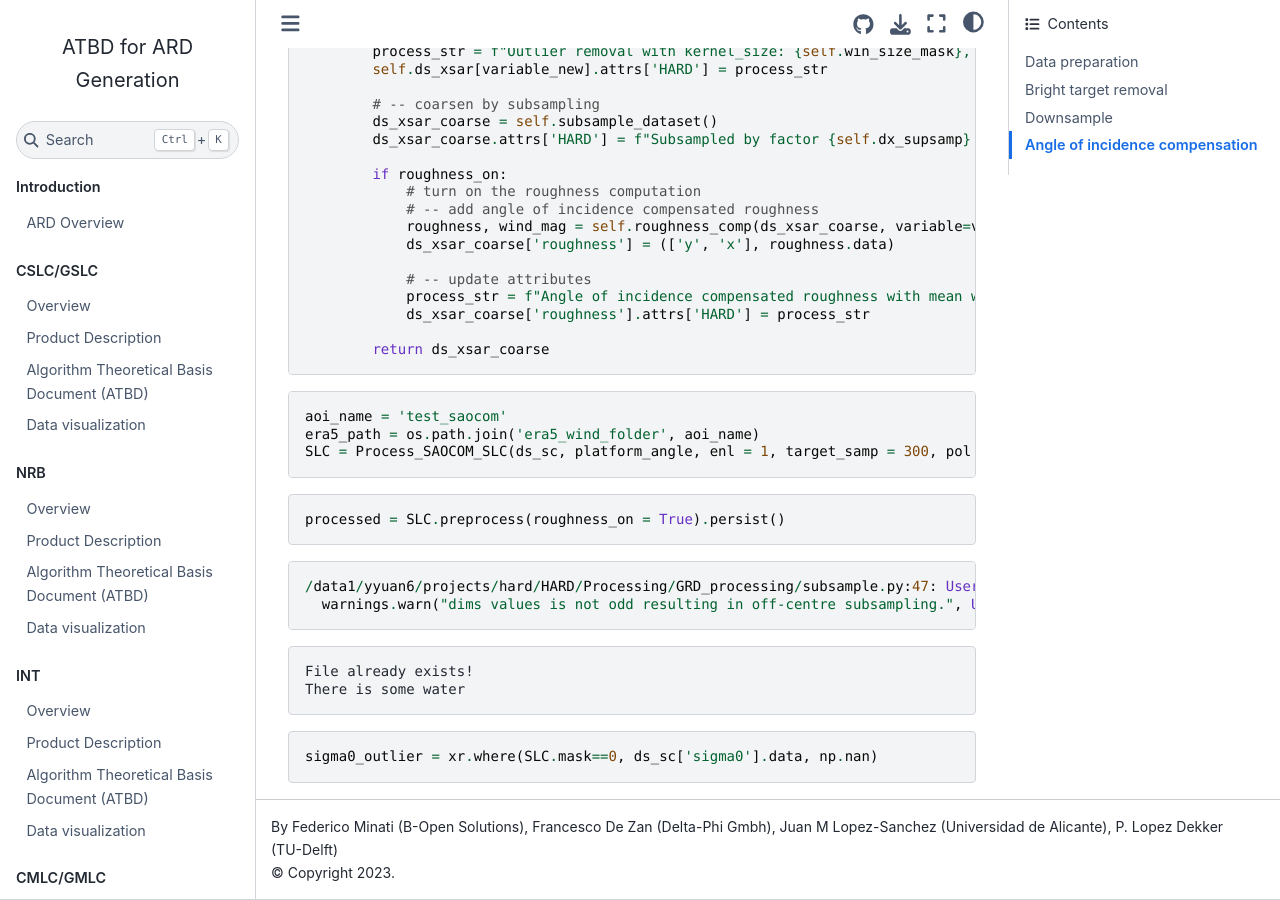
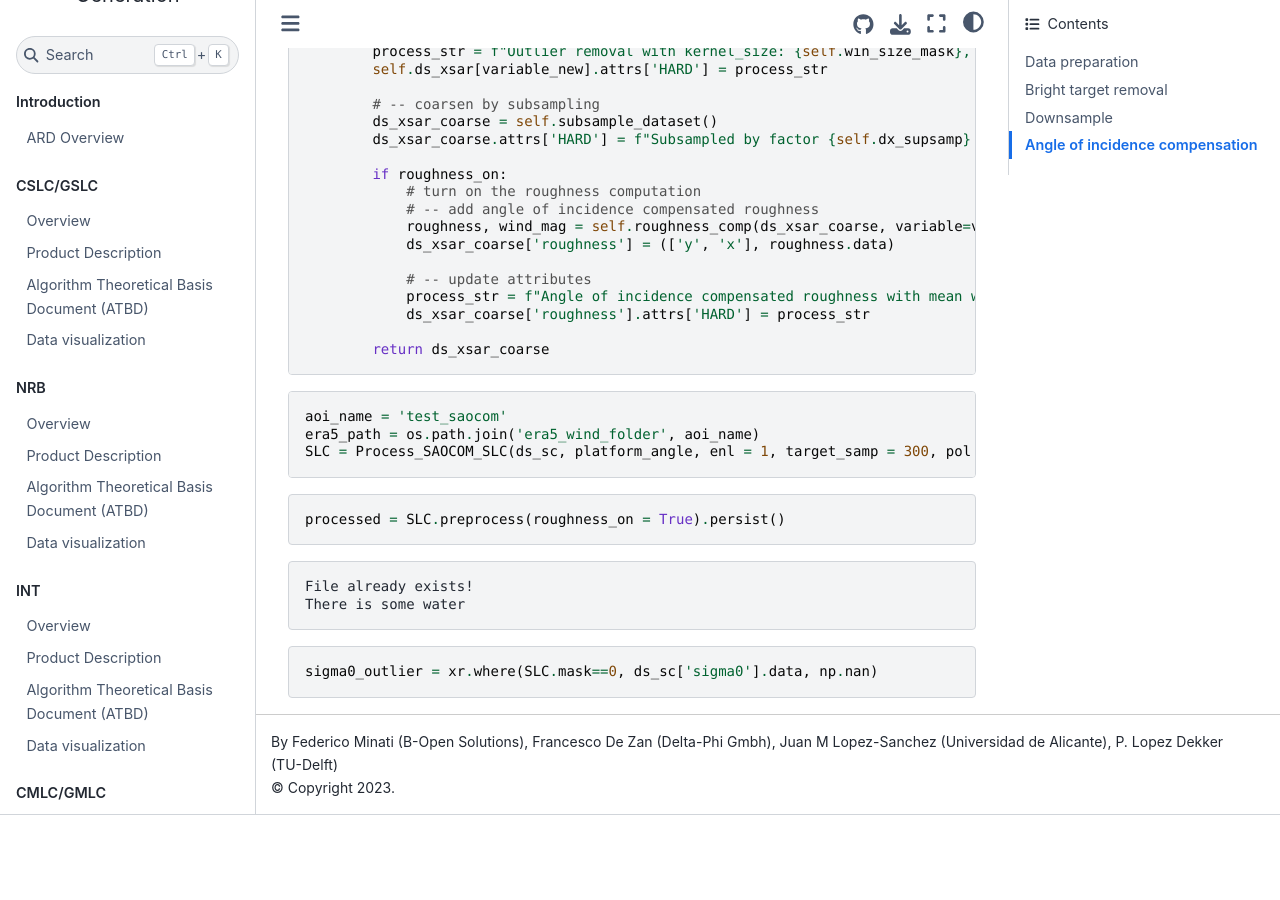
Before and after one commit to ROSE-L-ARD/cop-ard-atbd, a Jupyter Book: the page built from docs/atbd_book/orb/orb_atbd.rst, in a window 1280 px wide and 900 px high, scrolled down 5557 px. Built offline with Jupyter Book 1.0.4 settings and Sphinx 7.4.7 and the Sphinx Book theme 1.1.4, drawn with Linux system fonts in a browser that asks for light colours; after the commit the page ends 6372 px from its top, so only the background shows below that.

Commit message:
edit orb atmbd to remove warning messages

```diff
--- a/docs/atbd_book/orb/orb_atbd.rst
+++ b/docs/atbd_book/orb/orb_atbd.rst
@@ -311,12 +311,6 @@ achived by scaling the downsampled product using the model output as
 
 .. parsed-literal::
 
-    /data1/yyuan6/projects/hard/HARD/Processing/GRD_processing/subsample.py:47: UserWarning: dims values is not odd resulting in off-centre subsampling.
-      warnings.warn("dims values is not odd resulting in off-centre subsampling.", UserWarning)
-
-
-.. parsed-literal::
-
     File already exists!
     There is some water
 
```
